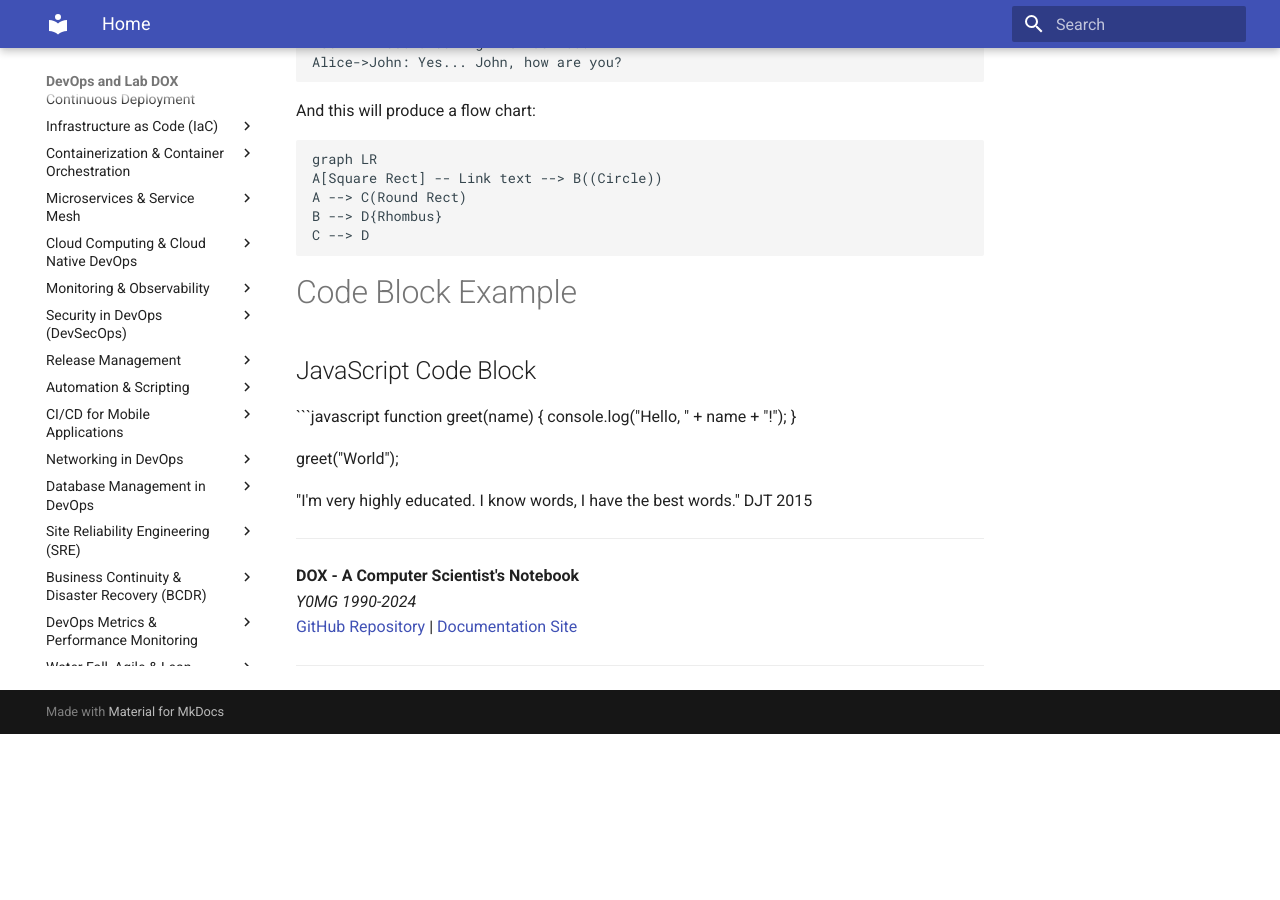
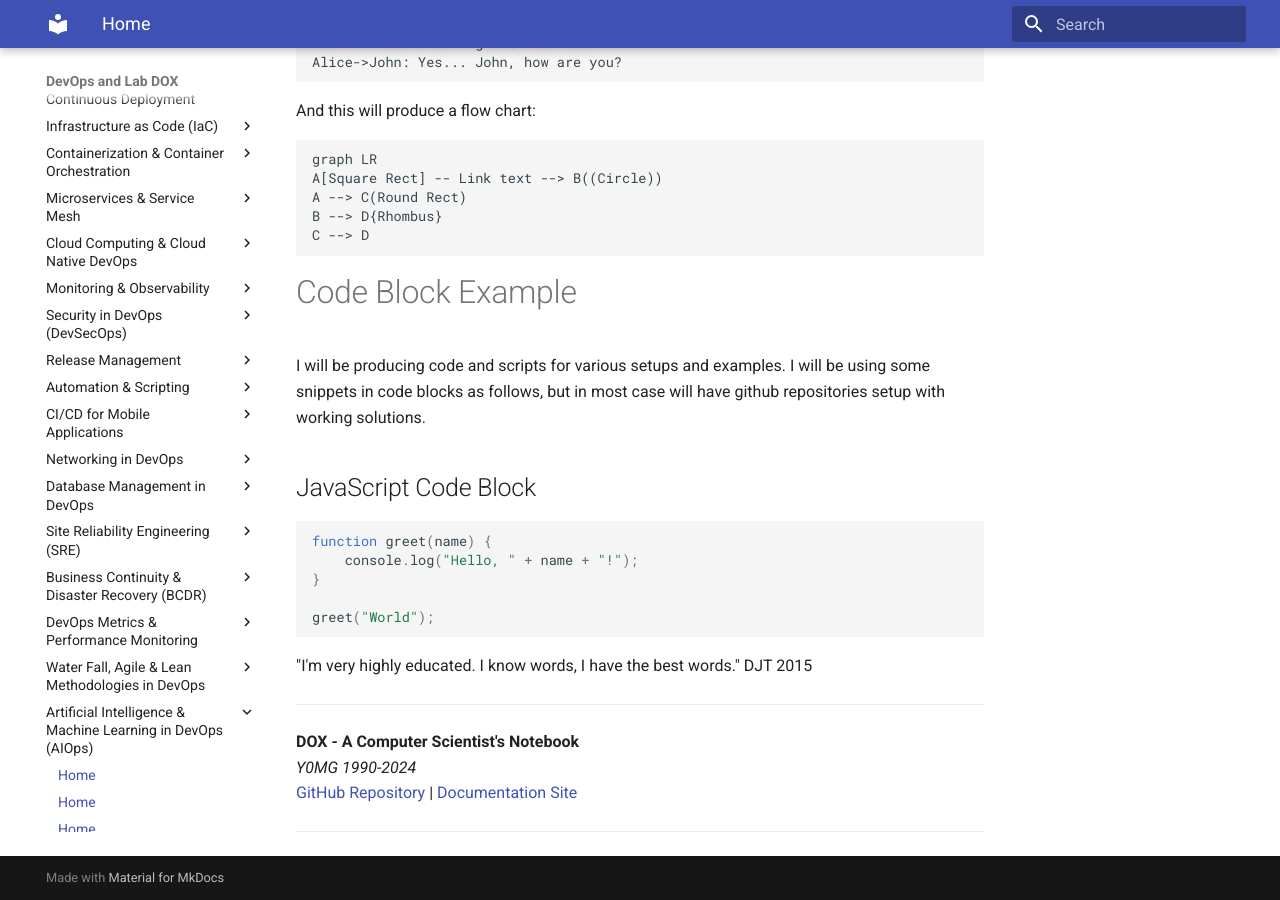
Before and after one commit to youroldmangaming/DOX, an MkDocs documentation site: the page built from docs/index.md, in a window 1280 px wide and 900 px high, scrolled down 4590 px. Built offline with MkDocs 1.6.1 and Material for MkDocs 9.7.7, drawn with Linux system fonts in a browser that asks for light colours; nearby versions of some CDN libraries; library files that are not in the unit come from our copies; a script that is not in the unit is left out; before the commit the page ends 5324 px from its top, so only the background shows below that.

Commit message:
Update index.md

````diff
--- a/docs/index.md
+++ b/docs/index.md
@@ -124,6 +124,7 @@ C --> D
 ```
 
 # Code Block Example
+I will be producing code and scripts for various setups and examples. I will be using some snippets in code blocks as follows, but in most case will have github repositories setup with working solutions.
 
 ## JavaScript Code Block
 
@@ -133,7 +134,7 @@ function greet(name) {
 }
 
 greet("World");
-
+```
 
 "I'm very highly educated. I know words, I have the best words." DJT 2015
 
````
